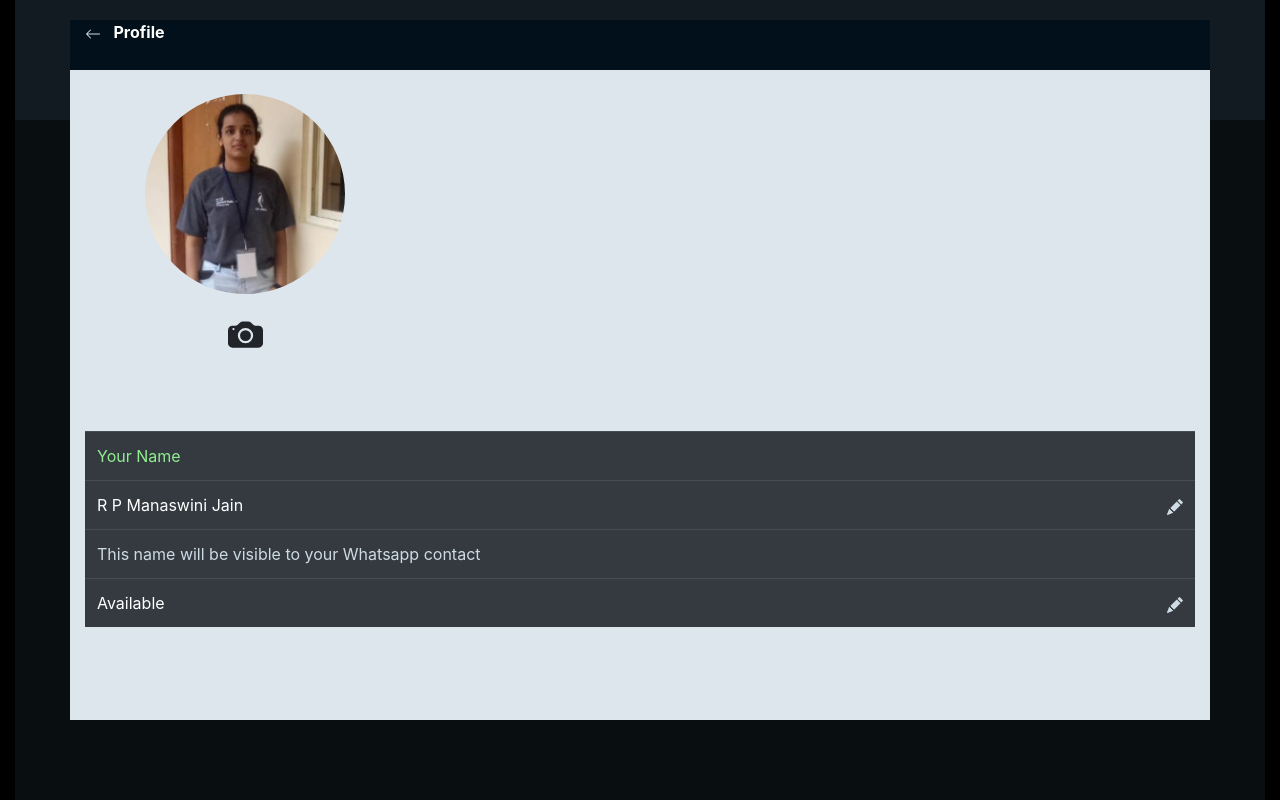
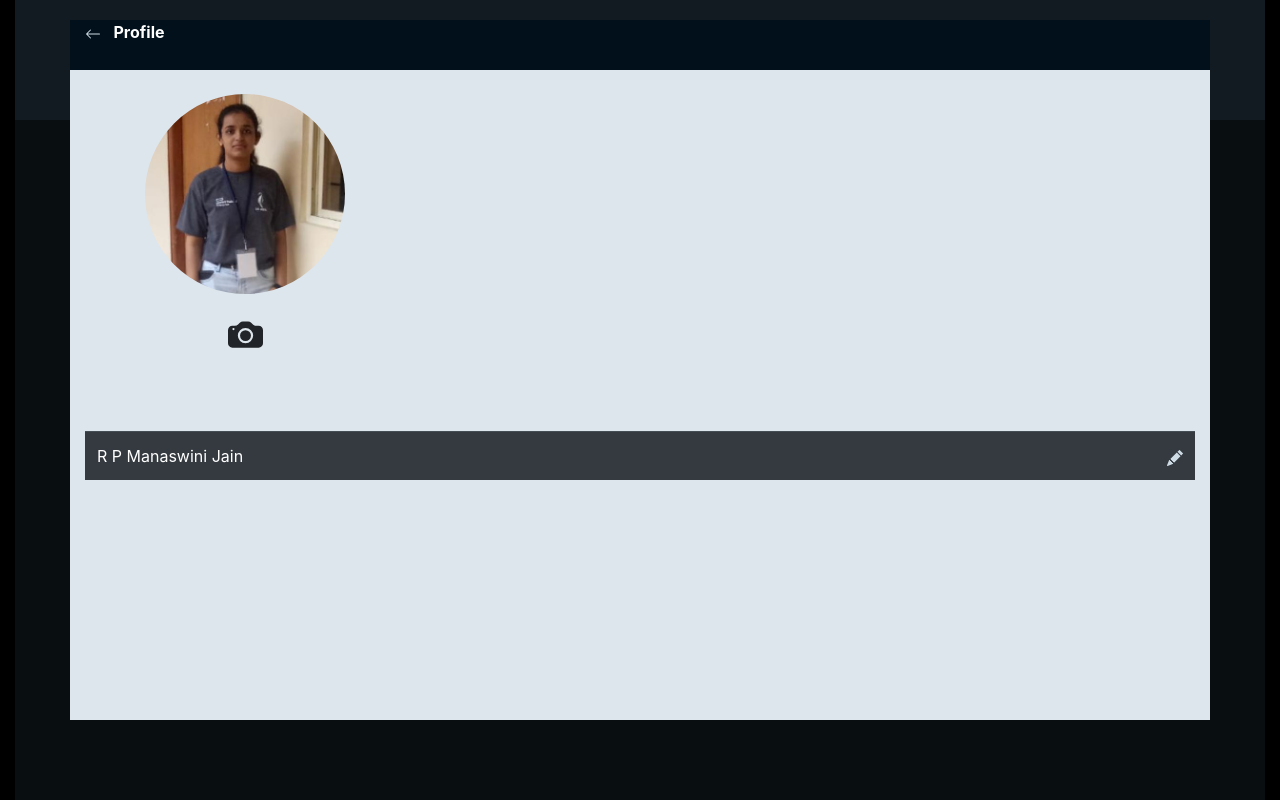
Before and after one commit to Manas-254/whatsapp, a plain HTML site: page dp.html in a window 1280 px wide. Drawn offline with nearby package versions, Linux system fonts and the light colour scheme.

Commit message:
Update dp.html

```diff
--- a/dp.html
+++ b/dp.html
@@ -46,23 +46,11 @@ integrity="sha384-DhY6onE6f3zzKbjUPRc2hOzGAdEf4/Dz+WJwBvEYL/lkkIsI3ihufq9hk9K4lV
                 <table class="table table-dark table-hover">
                     <tbody>
                         <tr>
-                            <td colspan="2" style="color: lightgreen;">Your Name</td>
-                        </tr>
-                        <tr>
                             <td>R P Manaswini Jain</td>
                             <td style="text-align: right ; color:#cedbe4 ;"><svg xmlns="http://www.w3.org/2000/svg" width="16" height="16" fill="currentColor" class="bi bi-pencil-fill" viewBox="0 0 16 16">
                                 <path d="M12.854.146a.5.5 0 0 0-.707 0L10.5 1.793 14.207 5.5l1.647-1.646a.5.5 0 0 0 0-.708l-3-3zm.646 6.061L9.793 2.5 3.293 9H3.5a.5.5 0 0 1 .5.5v.5h.5a.5.5 0 0 1 .5.5v.5h.5a.5.5 0 0 1 .5.5v.5h.5a.5.5 0 0 1 .5.5v.207l6.5-6.5zm-7.468 7.468A.5.5 0 0 1 6 13.5V13h-.5a.5.5 0 0 1-.5-.5V12h-.5a.5.5 0 0 1-.5-.5V11h-.5a.5.5 0 0 1-.5-.5V10h-.5a.499.499 0 0 1-.175-.032l-.179.178a.5.5 0 0 0-.11.168l-2 5a.5.5 0 0 0 .65.65l5-2a.5.5 0 0 0 .168-.11l.178-.178z"/>
                               </svg></td>
-                        </tr>
-                        <tr>
-                            <td colspan="2" style="color: #cedbe4;"> This name will be visible to your Whatsapp contact</td>
-                        </tr>
-                        <tr>
-                            <td>Available</td>
-                            <td style="text-align: right;color: #cedbe4;"><svg xmlns="http://www.w3.org/2000/svg" width="16" height="16" fill="currentColor" class="bi bi-pencil-fill" viewBox="0 0 16 16">
-                                <path d="M12.854.146a.5.5 0 0 0-.707 0L10.5 1.793 14.207 5.5l1.647-1.646a.5.5 0 0 0 0-.708l-3-3zm.646 6.061L9.793 2.5 3.293 9H3.5a.5.5 0 0 1 .5.5v.5h.5a.5.5 0 0 1 .5.5v.5h.5a.5.5 0 0 1 .5.5v.5h.5a.5.5 0 0 1 .5.5v.207l6.5-6.5zm-7.468 7.468A.5.5 0 0 1 6 13.5V13h-.5a.5.5 0 0 1-.5-.5V12h-.5a.5.5 0 0 1-.5-.5V11h-.5a.5.5 0 0 1-.5-.5V10h-.5a.499.499 0 0 1-.175-.032l-.179.178a.5.5 0 0 0-.11.168l-2 5a.5.5 0 0 0 .65.65l5-2a.5.5 0 0 0 .168-.11l.178-.178z"/>
-                              </svg></td>
-                        </tr>
+			    </tr>
                         </tbody>
                 </table>
 			</div>
```
